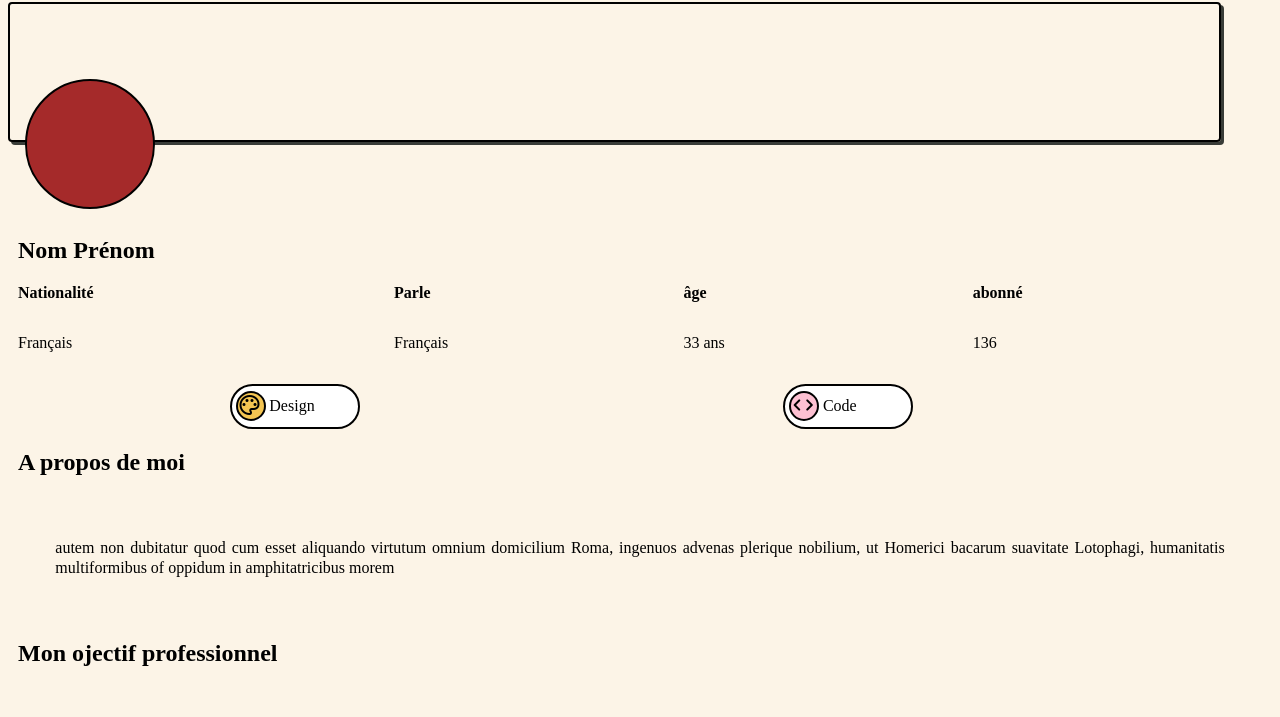
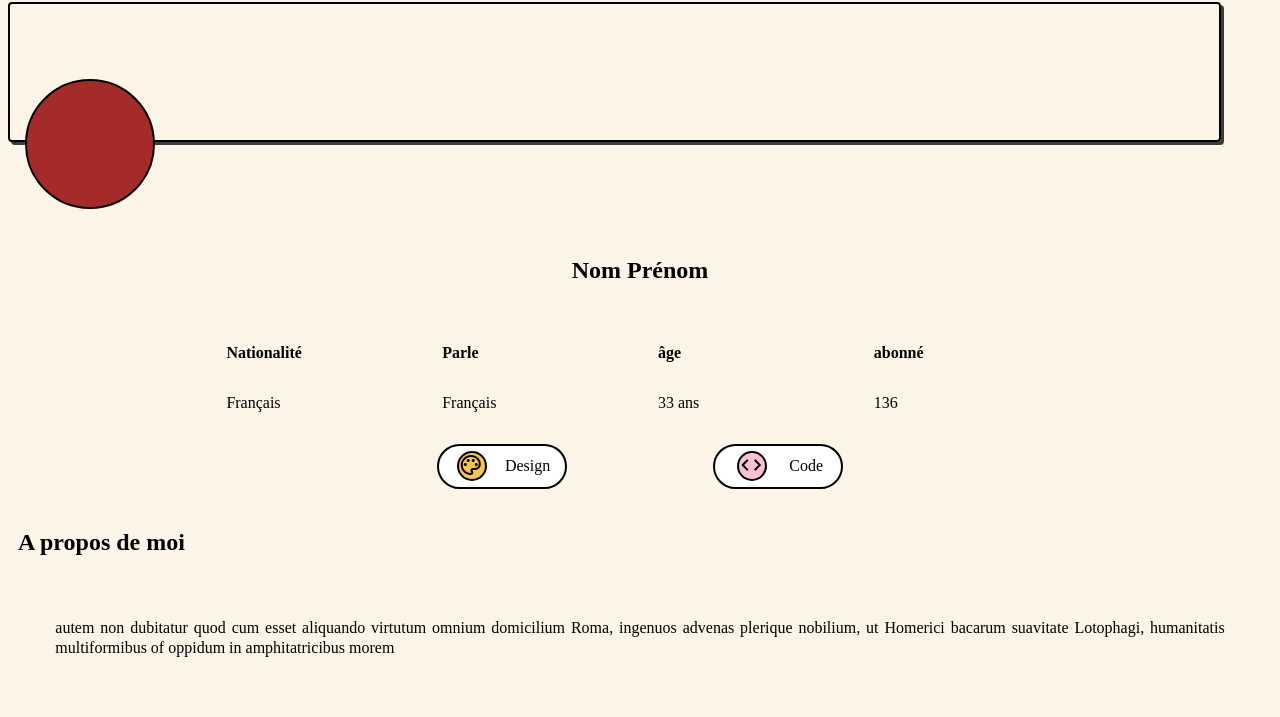
Before and after one commit to Gaby1988/book-des-wilders, a plain HTML site: page Profil.html in a window 1280 px wide. Shown: the part 73-790 px from the top of the page. Drawn offline with nearby package versions, Linux system fonts and the light colour scheme.

Commit message:
version V4

```diff
--- a/Profil.html
+++ b/Profil.html
@@ -29,7 +29,7 @@
         <div class="information">
             <!-- changement en fonction de l'utilisateur ?-->
             <h2>Nom Prénom</h2>
-            <div class="biographie">
+            <section class="biographie">
                 <article class="subject">Nationalité</article>
                 <article class="subject">Parle</article>
                 <article class="subject">âge</article>
@@ -38,7 +38,8 @@
                 <article>Français</article>
                 <article>33 ans</article>
                 <article>136</article>
-            </div>
+            </section>
+
             <div class="carreer">
                     <div class="yellow">
                         <span class="material-symbols-rounded">
@@ -53,7 +54,7 @@
                             <span>Code</span>
                     </div>
             </div>
-
+        </div>
         <article>
                 <h2>A propos de moi</h2>
                 <p>autem non dubitatur quod cum esset
@@ -71,7 +72,7 @@
             humanitatis multiformibus officiis retentabant.</p>
 
         </article>
-    </div>
+
     </main>
 </body>
 </html>
--- a/profil.css
+++ b/profil.css
@@ -83,7 +83,7 @@ header .banner .picture{
     background-color: brown;
 }
 
-main .information{
+main {
     margin: 95px 10px;
     text-align: justify;
 }
@@ -100,5 +100,27 @@ main .information .biographie .subject{
 }
 
  main article h2{
+    padding-top: 20px;
     margin-bottom: 40px;
 }
+
+main div h2{
+    padding-bottom: 40px;
+}
+
+@media screen and (min-width: 321px){
+main .information {
+  padding: 0 25%;
+  display: flex;
+  flex-direction: column;
+  align-items: center;
+}
+main .information .biographie{
+    grid-template-columns: 1fr 1fr 1fr 1fr;
+    width: 133%;
+    grid-column-gap: 36px;
+}
+main .carreer div{
+    justify-content: space-evenly;
+}
+}
```
